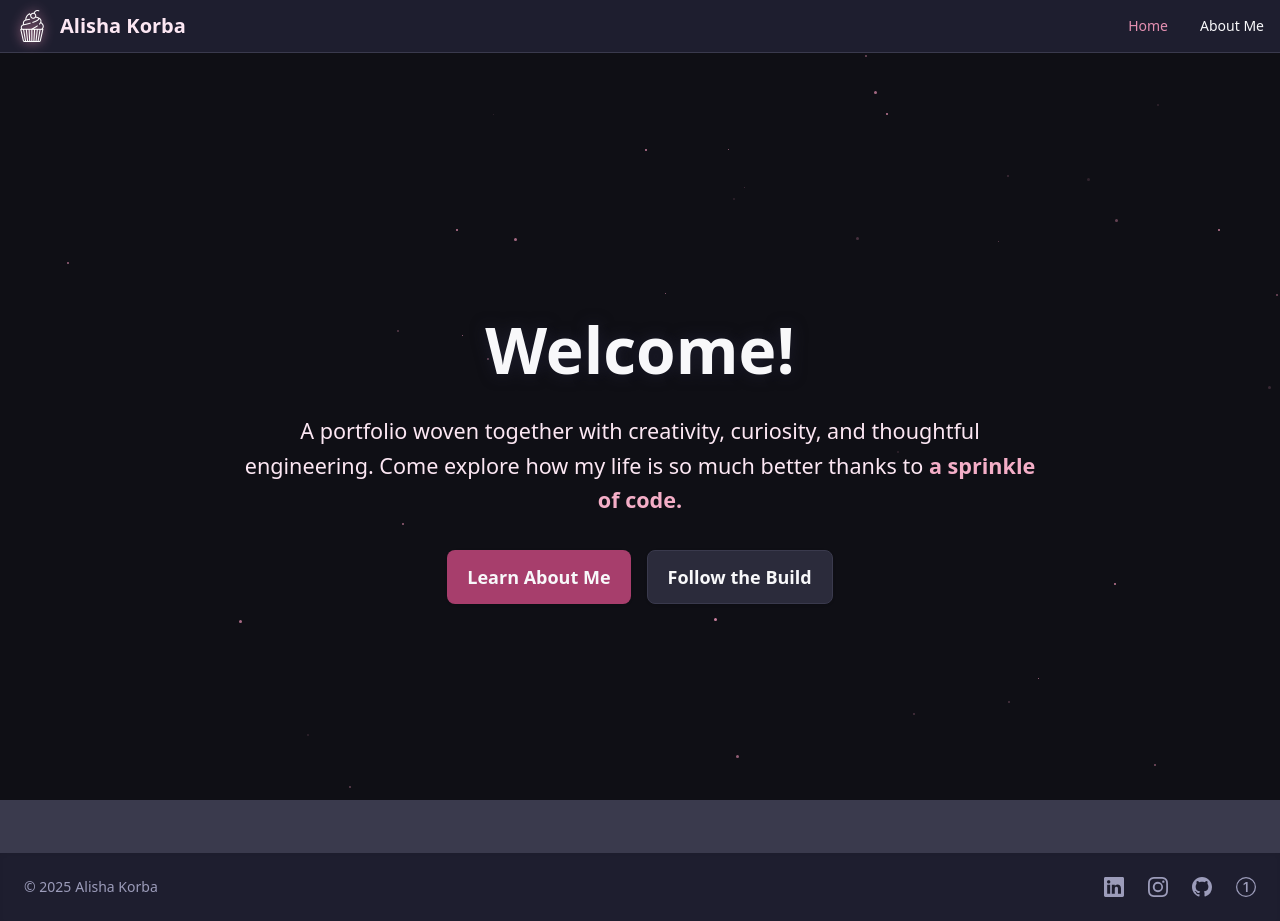
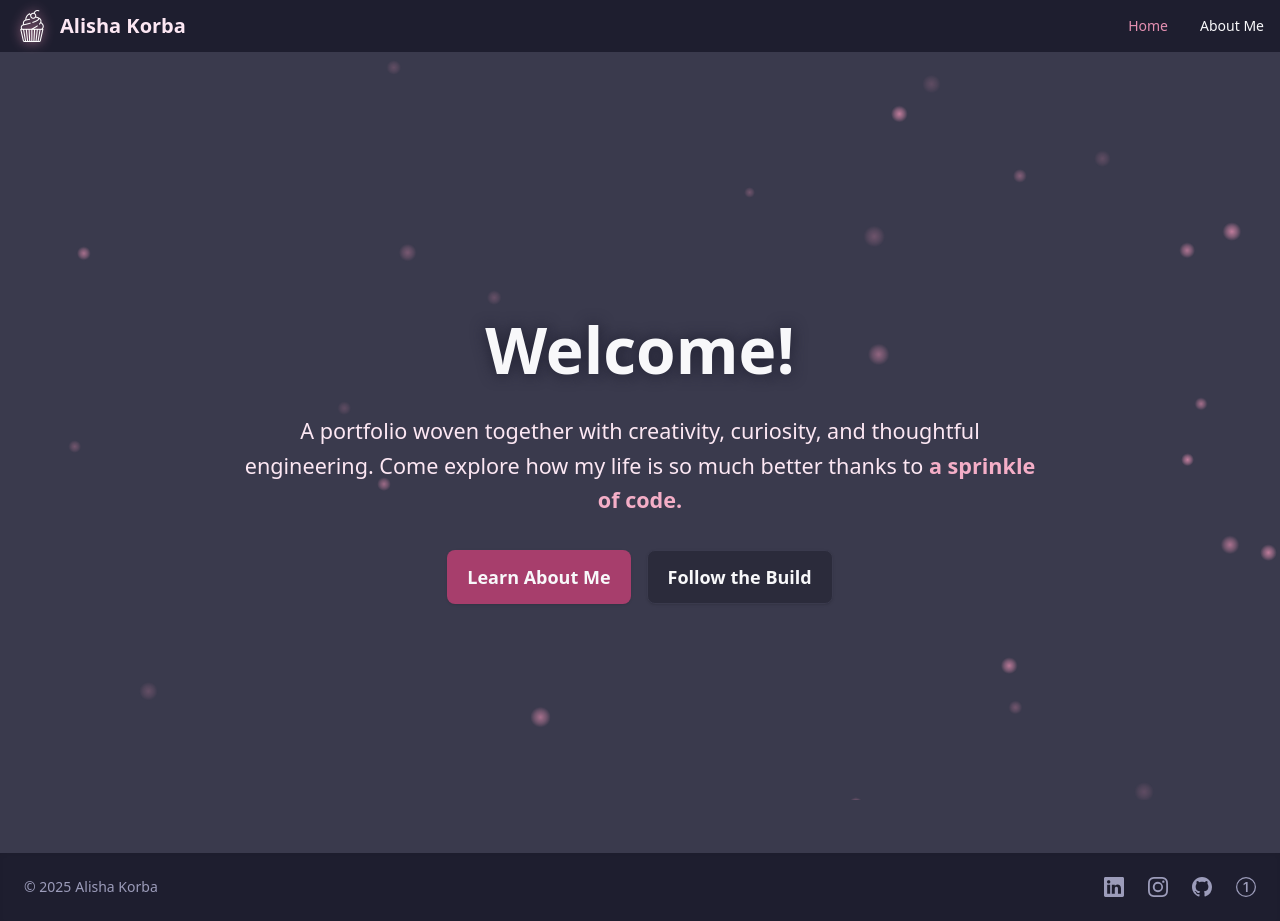
Before and after one commit to asprinkleofcode/asprinkleofcode.github.io, a React (Vite) app in the folder asprinkleofcode/: page / in a window 1280 px wide. Built offline with nearby package versions, Linux system fonts and the light colour scheme.

Commit message:
feat: switch ambient layer to breathing bokeh on the site grey (Story 1.5)
Co-Authored-By: Claude Opus 5.5 <noreply@anthropic.com>

```diff
--- a/asprinkleofcode/src/components/AmbientLayer/AmbientLayer.css
+++ b/asprinkleofcode/src/components/AmbientLayer/AmbientLayer.css
@@ -1,31 +1,47 @@
+/*
+ * No fill of its own: the page background (body) shows through, so the
+ * layer only adds soft bokeh that twinkles and drifts slowly ("breathing").
+ */
 .ambient-layer {
   position: fixed;
   inset: 0;
   z-index: -1;
   pointer-events: none;
   overflow: hidden;
-  background-color: var(--background-recessed);
 }
 
 .ambient-layer__dot {
   position: absolute;
   border-radius: 9999px;
-  background-color: var(--brand-primary);
-  opacity: 0.15;
-  animation: ambient-twinkle 5s ease-in-out infinite alternate;
+  background: radial-gradient(
+    circle,
+    color-mix(in srgb, var(--brand-primary) 90%, transparent) 0%,
+    color-mix(in srgb, var(--brand-primary) 45%, transparent) 40%,
+    transparent 70%
+  );
+  opacity: 0.25;
+  animation:
+    ambient-twinkle 5s ease-in-out var(--twinkle-delay, 0s) infinite alternate,
+    ambient-drift 14s ease-in-out var(--drift-delay, 0s) infinite;
 }
 
 @keyframes ambient-twinkle {
   from {
-    opacity: 0.15;
+    opacity: 0.25;
   }
   to {
-    opacity: 0.9;
+    opacity: 0.95;
+  }
+}
+
+@keyframes ambient-drift {
+  50% {
+    transform: translate(10px, -16px);
   }
 }
 
 .ambient-layer--static .ambient-layer__dot {
-  opacity: 0.5;
+  opacity: 0.6;
 }
 
 .ambient-layer--static,
@@ -36,6 +52,6 @@
 @media (prefers-reduced-motion: reduce) {
   .ambient-layer__dot {
     animation: none;
-    opacity: 0.5;
+    opacity: 0.6;
   }
 }
--- a/asprinkleofcode/src/components/AmbientLayer/AmbientLayer.tsx
+++ b/asprinkleofcode/src/components/AmbientLayer/AmbientLayer.tsx
@@ -2,7 +2,7 @@ import type { CSSProperties } from "react";
 import { usePrefersReducedMotion } from "../../lib/usePrefersReducedMotion";
 import "./AmbientLayer.css";
 
-const DOT_COUNT = 40;
+const DOT_COUNT = 28;
 
 /** Seeded mulberry32 PRNG so the field is identical on every load and render. */
 function mulberry32(seed: number): () => number {
@@ -16,19 +16,21 @@ function mulberry32(seed: number): () => number {
 }
 
 const random = mulberry32(0x5eed);
-const DOTS: CSSProperties[] = Array.from({ length: DOT_COUNT }, () => {
-  const size = 1 + Math.round(random() * 2);
+const DOTS = Array.from({ length: DOT_COUNT }, () => {
+  const size = 10 + Math.round(random() * 12);
   return {
     top: `${(random() * 100).toFixed(2)}%`,
     left: `${(random() * 100).toFixed(2)}%`,
     width: `${size}px`,
     height: `${size}px`,
-    animationDelay: `${(random() * -5).toFixed(2)}s`,
-  };
+    "--twinkle-delay": `${(random() * -5).toFixed(2)}s`,
+    "--drift-delay": `${(random() * -14).toFixed(2)}s`,
+    // Custom properties feed the per-dot animation delays in AmbientLayer.css.
+  } as CSSProperties;
 });
 
 /**
- * Site-wide decorative "quiet stardust" (AD-12). Mounted once in the app
+ * Site-wide decorative "breathing bokeh" (AD-12). Mounted once in the app
  * shell; never imported by a page. Purely presentational: hidden from
  * assistive tech, ignores pointer input, and is static under reduced motion.
  */
```
Also changed, not shown: 2 other files (tests, documents, lock files or other folders).
